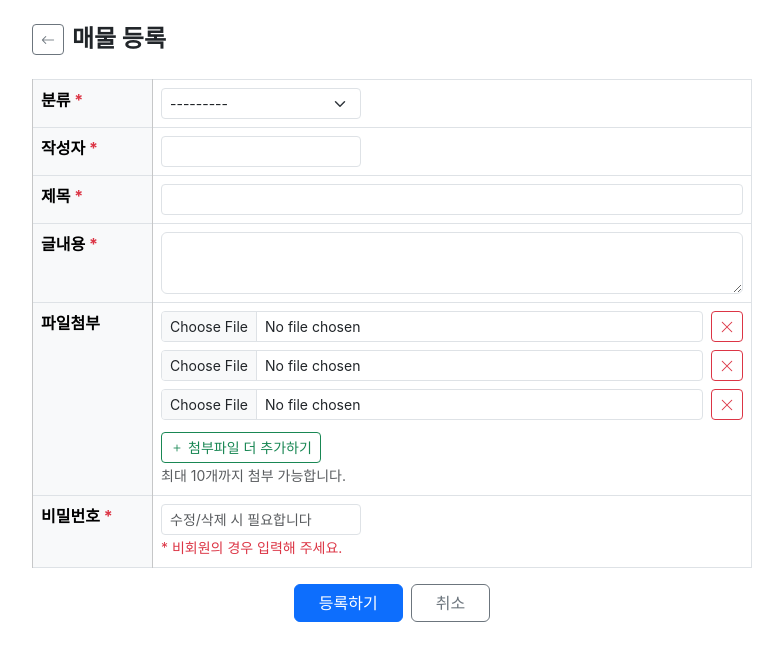
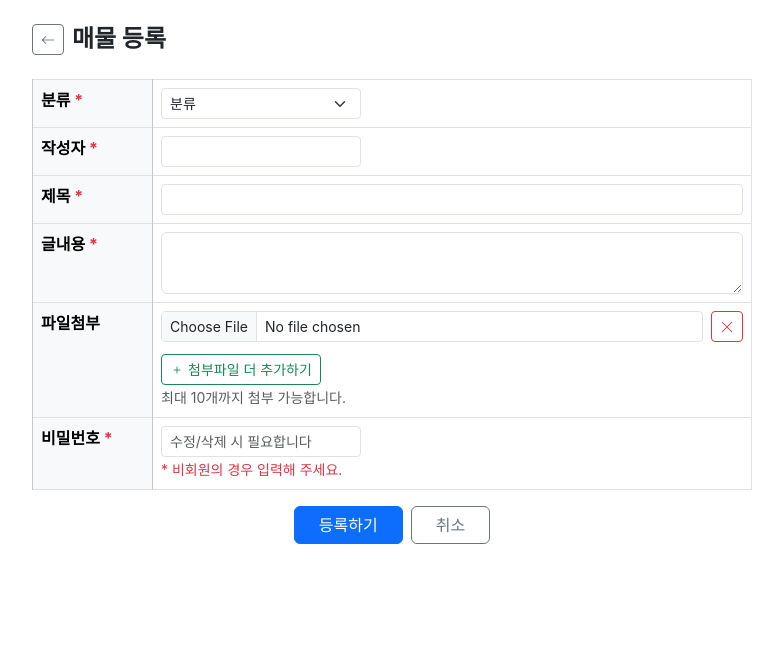
Before and after one commit to fromcorea/real-estate-board, a Django app: page /listings/board/write/ in a window 1280 px wide. Shown: the part 56-717 px from the top of the page, without its empty margins (248-1031 px from the left). Run offline with Django 4.2, Linux system fonts and the light colour scheme; some libraries are stand-ins or nearby versions.

Commit message:
Fix: category '분류' label, file formset extra=1, summernote-lite editor

```diff
--- a/listings/forms.py
+++ b/listings/forms.py
@@ -68,7 +68,7 @@ class BoardPostForm(forms.ModelForm):
     def __init__(self, *args, user=None, **kwargs):
         super().__init__(*args, **kwargs)
         self.user = user
-        self.fields['category'].empty_label = '분류'
+        self.fields['category'].choices = [('', '분류')] + list(BoardPost.CATEGORY_CHOICES)
         if user and user.is_authenticated:
             self.fields['writer_name'].required = False
             self.fields['writer_name'].widget = forms.HiddenInput()
@@ -98,7 +98,7 @@ class BoardFileForm(forms.ModelForm):
 BoardFileFormSet = forms.inlineformset_factory(
     BoardPost, BoardFile,
     form=BoardFileForm,
-    extra=3,
+    extra=1,
     max_num=10,
     can_delete=True,
 )
--- a/templates/listings/board_form.html
+++ b/templates/listings/board_form.html
@@ -3,7 +3,7 @@
 {% block title %}{% if object %}글 수정{% else %}글 작성{% endif %} - 매물공유 - 집구하자{% endblock %}
 
 {% block extra_css %}
-<link href="https://cdn.jsdelivr.net/npm/summernote@0.8.20/dist/summernote-bs5.min.css" rel="stylesheet">
+<link href="https://cdn.jsdelivr.net/npm/summernote@0.8.20/dist/summernote-lite.min.css" rel="stylesheet">
 {% endblock %}
 
 {% block content %}
@@ -108,9 +108,10 @@
 
 {% block extra_js %}
 <script src="https://code.jquery.com/jquery-3.7.1.min.js"></script>
-<script src="https://cdn.jsdelivr.net/npm/summernote@0.8.20/dist/summernote-bs5.min.js"></script>
+<script src="https://cdn.jsdelivr.net/npm/summernote@0.8.20/dist/summernote-lite.min.js"></script>
 <script src="https://cdn.jsdelivr.net/npm/summernote@0.8.20/lang/summernote-ko-KR.min.js"></script>
 <script>
+$(document).ready(function() {
     $('#id_board_content').summernote({
         height: 350,
         lang: 'ko-KR',
@@ -119,7 +120,7 @@ $('#id_board_content').summernote({
             ['font', ['bold', 'italic', 'underline', 'strikethrough', 'clear']],
             ['fontname', ['fontname']],
             ['fontsize', ['fontsize']],
-        ['color', ['color']],
+            ['color', ['forecolor', 'backcolor']],
             ['para', ['ul', 'ol', 'paragraph']],
             ['table', ['table']],
             ['insert', ['link', 'picture', 'video', 'hr']],
@@ -127,6 +128,7 @@ $('#id_board_content').summernote({
         ],
         fontNames: ['맑은 고딕', '굴림', '돋움', '바탕', 'Arial', 'Times New Roman'],
         fontSizes: ['8','9','10','11','12','14','16','18','20','24','28','36'],
+    });
 });
 
 // Dynamic file formset
```
Lines whose indentation alone changed are shown as unchanged.
